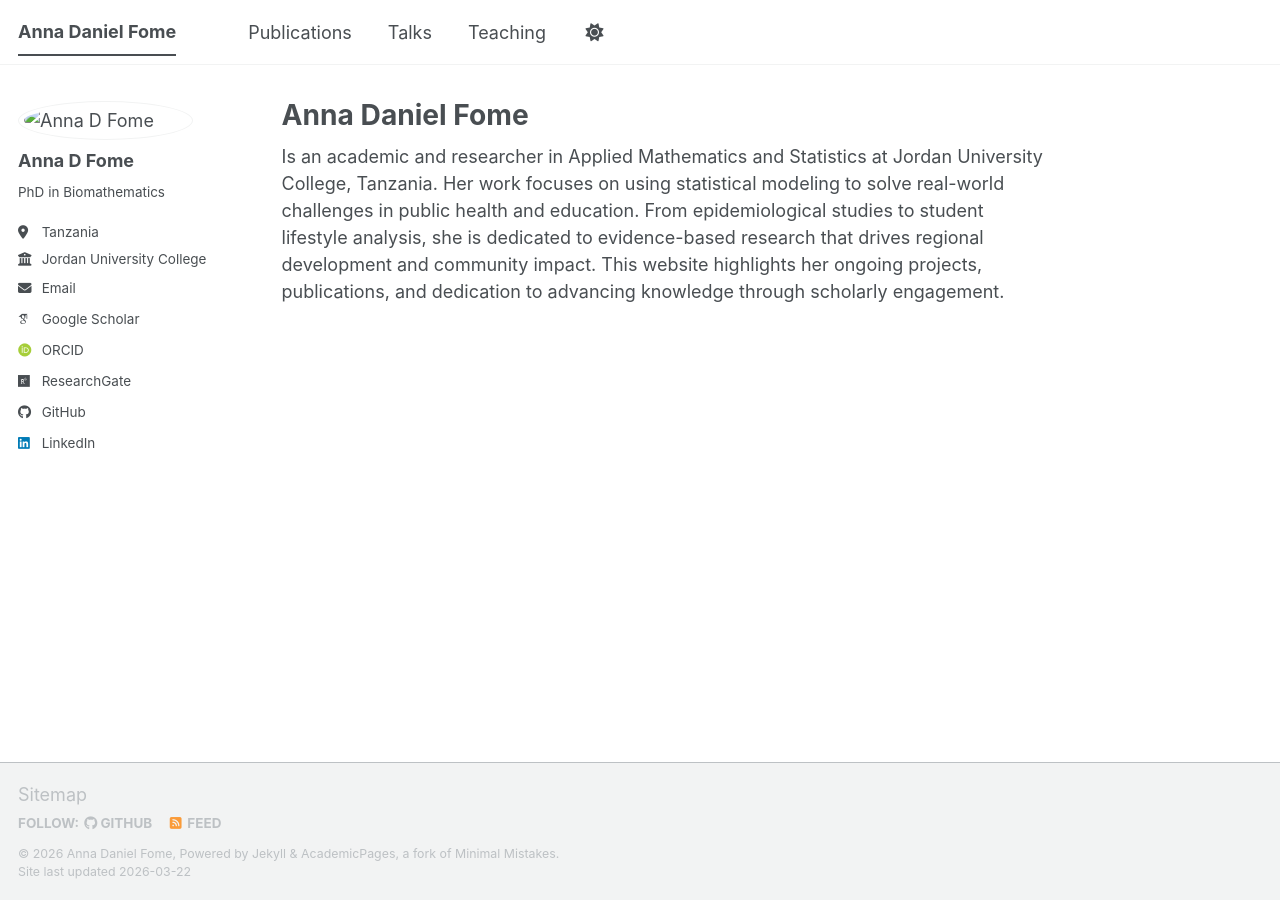
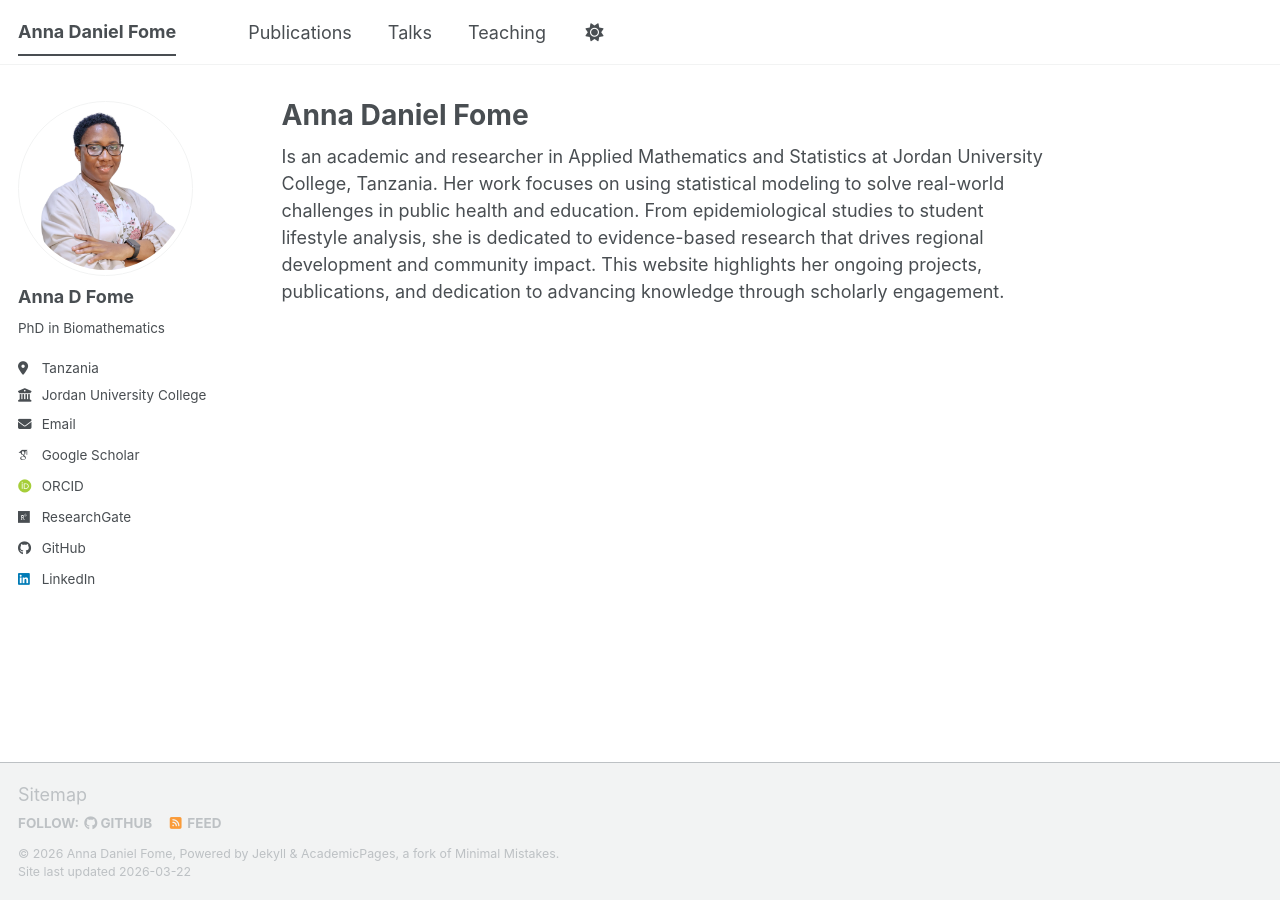
Before and after one commit to FomeA/FomeA.github.io, a Jekyll site: the page built from _pages/about.md, in a window 1280 px wide. Built offline with Jekyll 4.4.1, drawn with Linux system fonts in a browser that asks for light colours; some web fonts are replaced; a script bundle is joined from its source files by our own code; library files that are not in the unit come from our copies.

Commit message:
Update _config.yml

```diff
--- a/_config.yml
+++ b/_config.yml
@@ -23,7 +23,7 @@ repository               : "FomeA/FomeA.github.io" #"academicpages/academicpages
 #               Additional customization can be done by editing /_includes/author-profile.html
 author:
   # Biographic information
-  avatar           : "/FomeA.github.io/images/159.png" #"/images/159.png" #avatar: "https://raw.githubusercontent.com/FomeA/FomeA.github.io/main/assets/images/159.png"
+  avatar           : "https://FomeA.github.io/images/159.png" #"/FomeA.github.io/images/159.png" #"/images/159.png" #avatar: "https://raw.githubusercontent.com/FomeA/FomeA.github.io/main/assets/images/159.png"
   name             : "Anna D Fome"
   # pronouns         : # example: "she/her"
   bio              : "PhD in Biomathematics"
```
